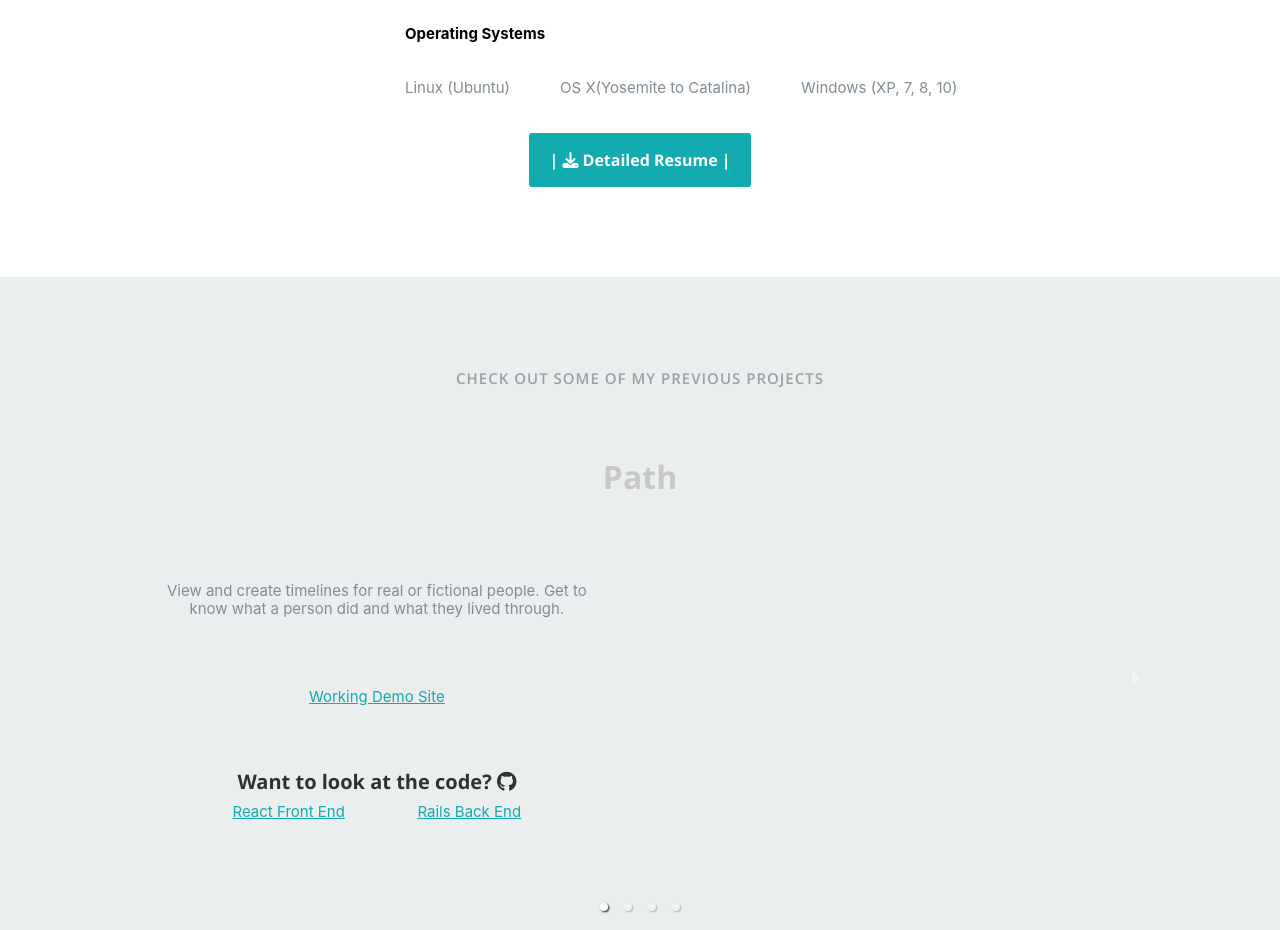
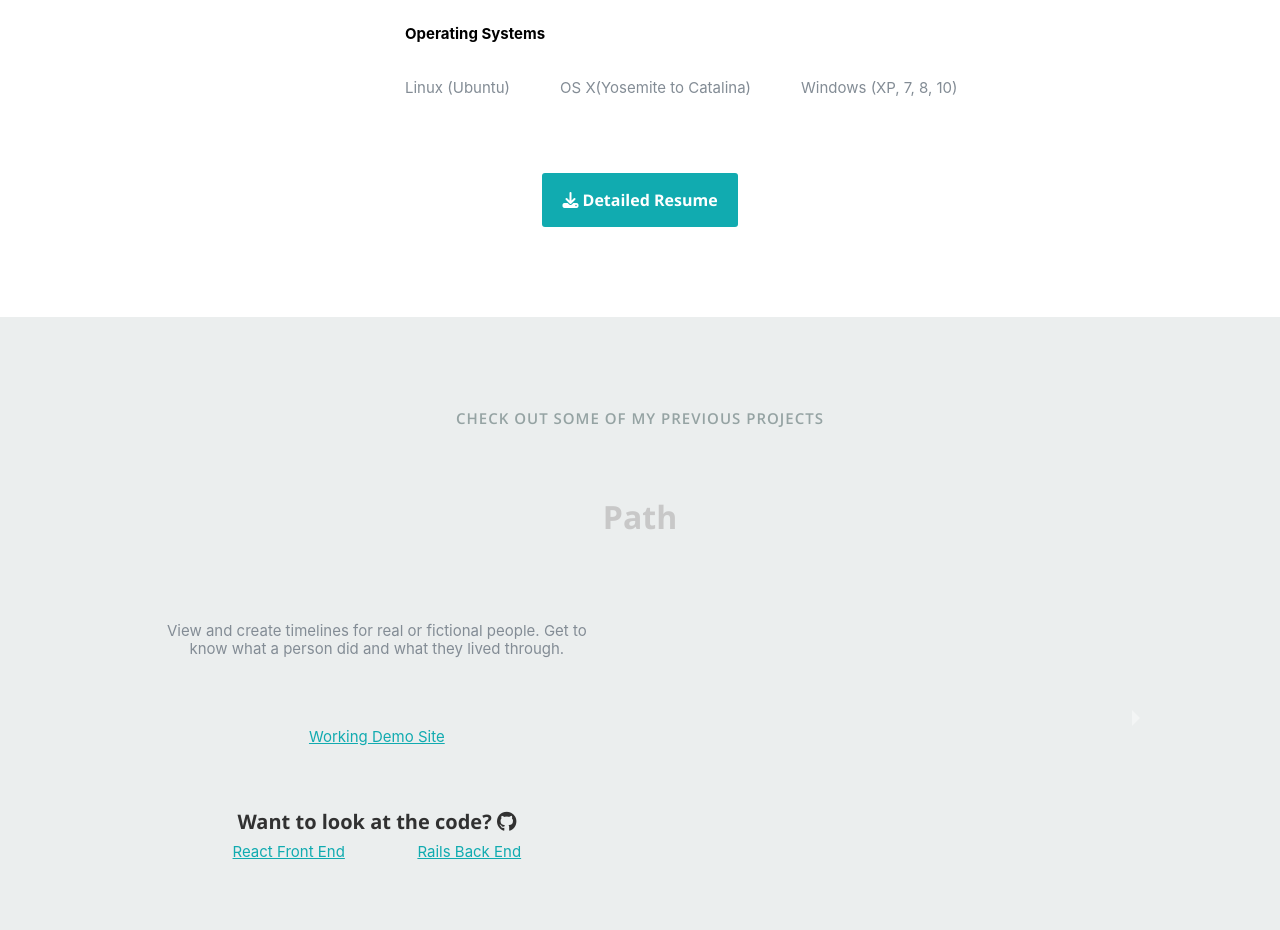
Before and after one commit to IdleScV/my_portfolio, a React (Create React App) app: page / in a window 1280 px wide. Shown: the part 2060-2990 px from the top of the page. Built offline with nearby package versions, Linux system fonts and the light colour scheme.

Commit message:
minor edit

```diff
--- a/public/css/layout.css
+++ b/public/css/layout.css
@@ -350,7 +350,7 @@ ul#nav li.current a {
 
 .resume-download {
 	/* border: red solid 2px; */
-	margin: auto;
+	margin-top: 40px;
 	text-align: center;
 }
 /* ------------------------------------------------------------------ */
--- a/src/components/Resume.js
+++ b/src/components/Resume.js
@@ -91,7 +91,7 @@ function Resume({ resumeData, currentPageSet }) {
 			<div className="resume-download">
 				<a href={resumeData.resumeUrl} target="_blank" rel="noopener noreferrer">
 					<button>
-						| <i className="fa fa-download" /> Detailed Resume |
+						<i className="fa fa-download" /> Detailed Resume
 					</button>
 				</a>
 			</div>
```
